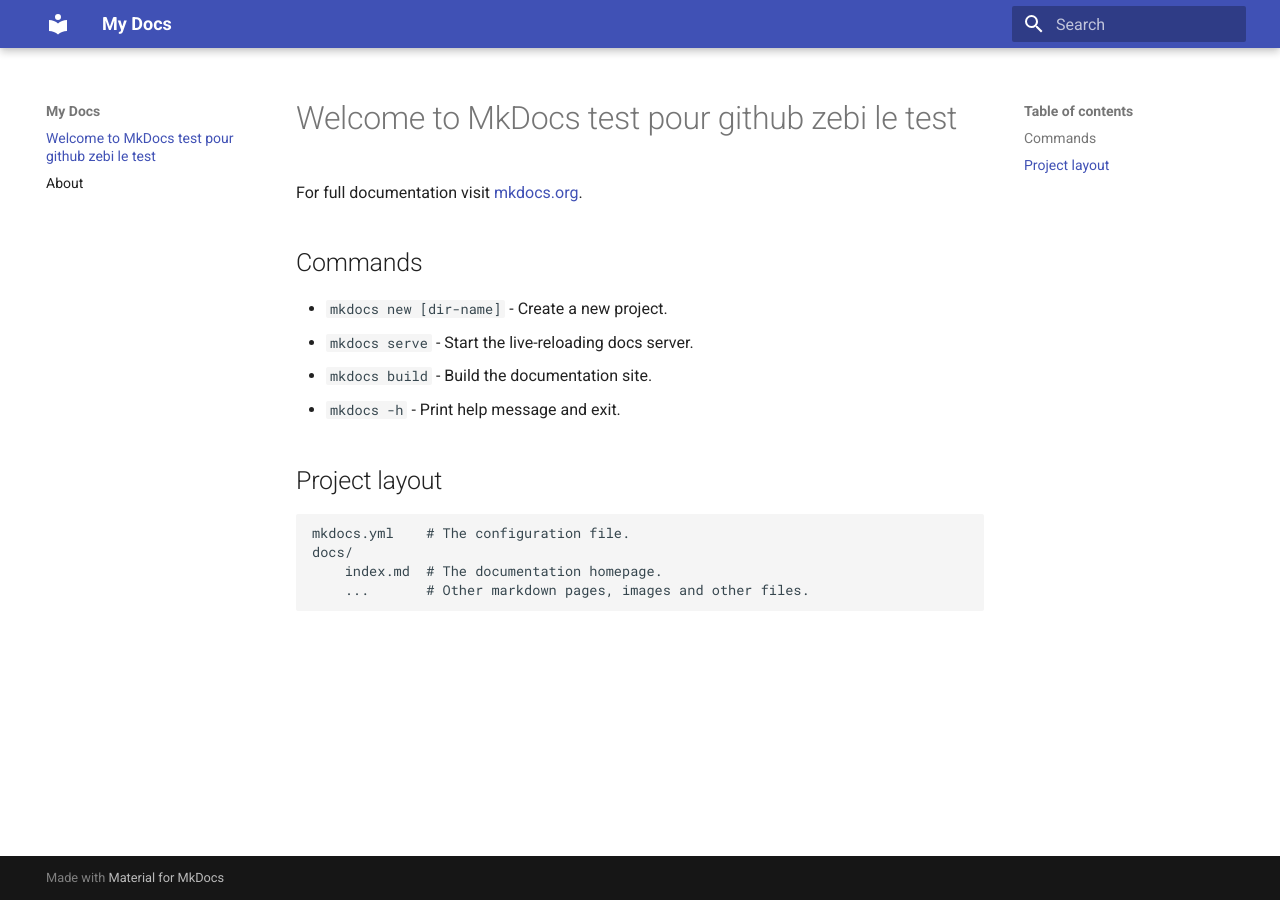
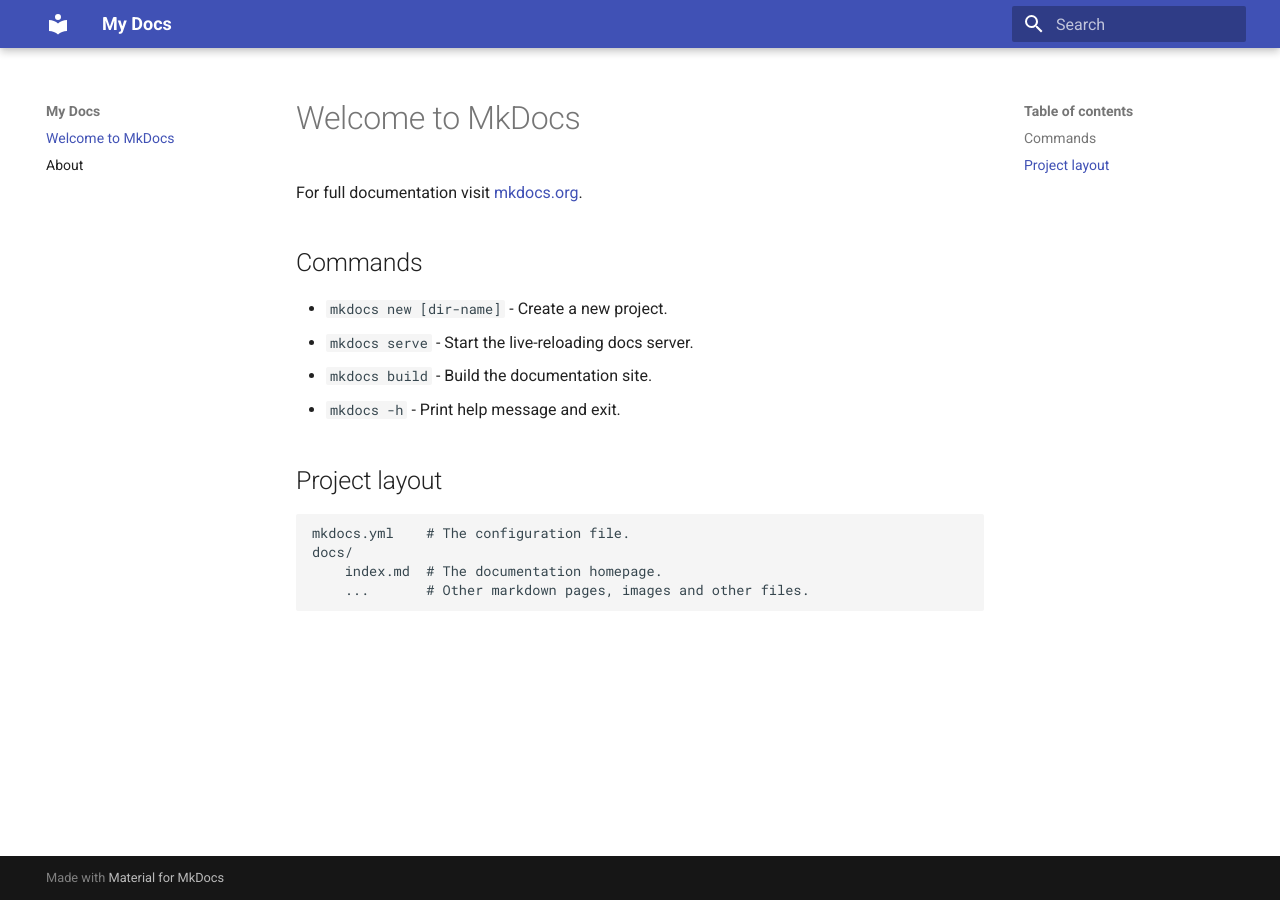
Before and after one commit to Sym-0ne/sport-ludique-Chartres, an MkDocs documentation site: the page built from docs/index.md, in a window 1280 px wide. Built offline with MkDocs 1.6.1 and Material for MkDocs 9.7.7, drawn with Linux system fonts in a browser that asks for light colours.

Commit message:
Update index.md

```diff
--- a/docs/index.md
+++ b/docs/index.md
@@ -1,4 +1,4 @@
-# Welcome to MkDocs test pour github zebi le test
+# Welcome to MkDocs
 
 For full documentation visit [mkdocs.org](https://www.mkdocs.org).
 
```
